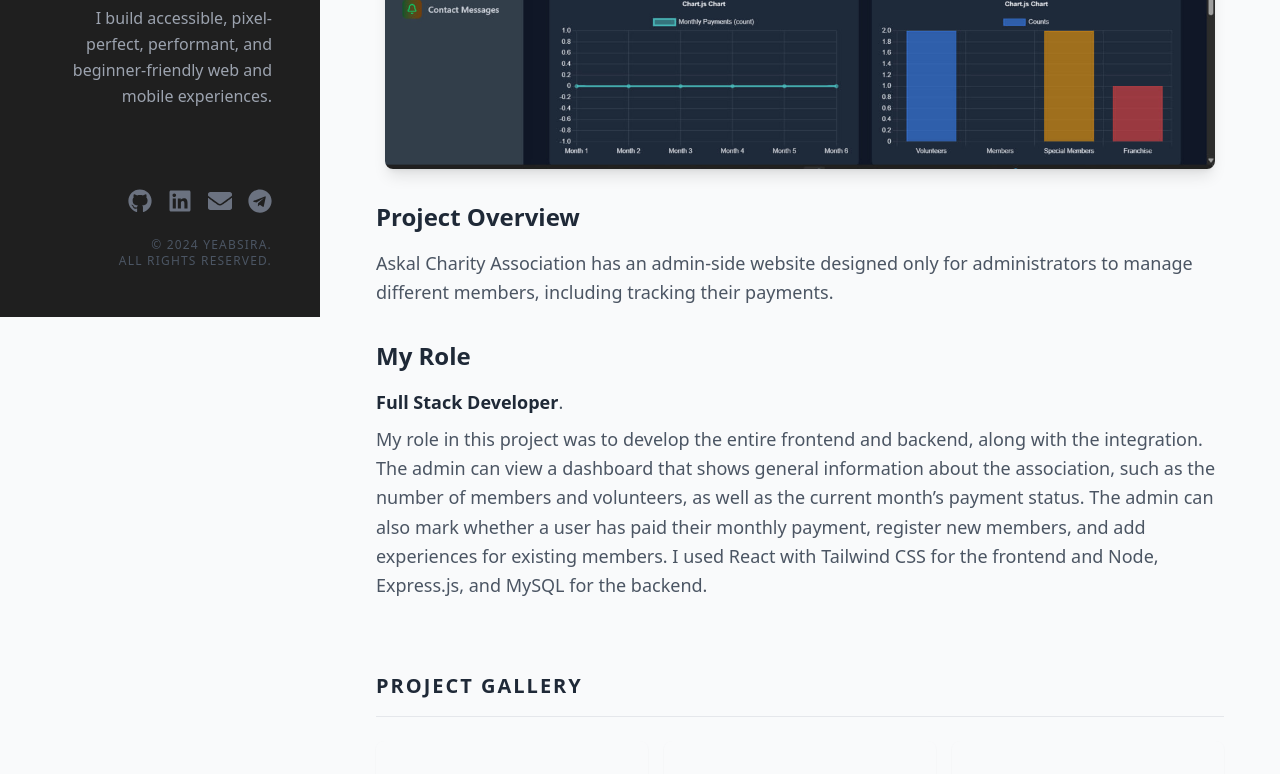
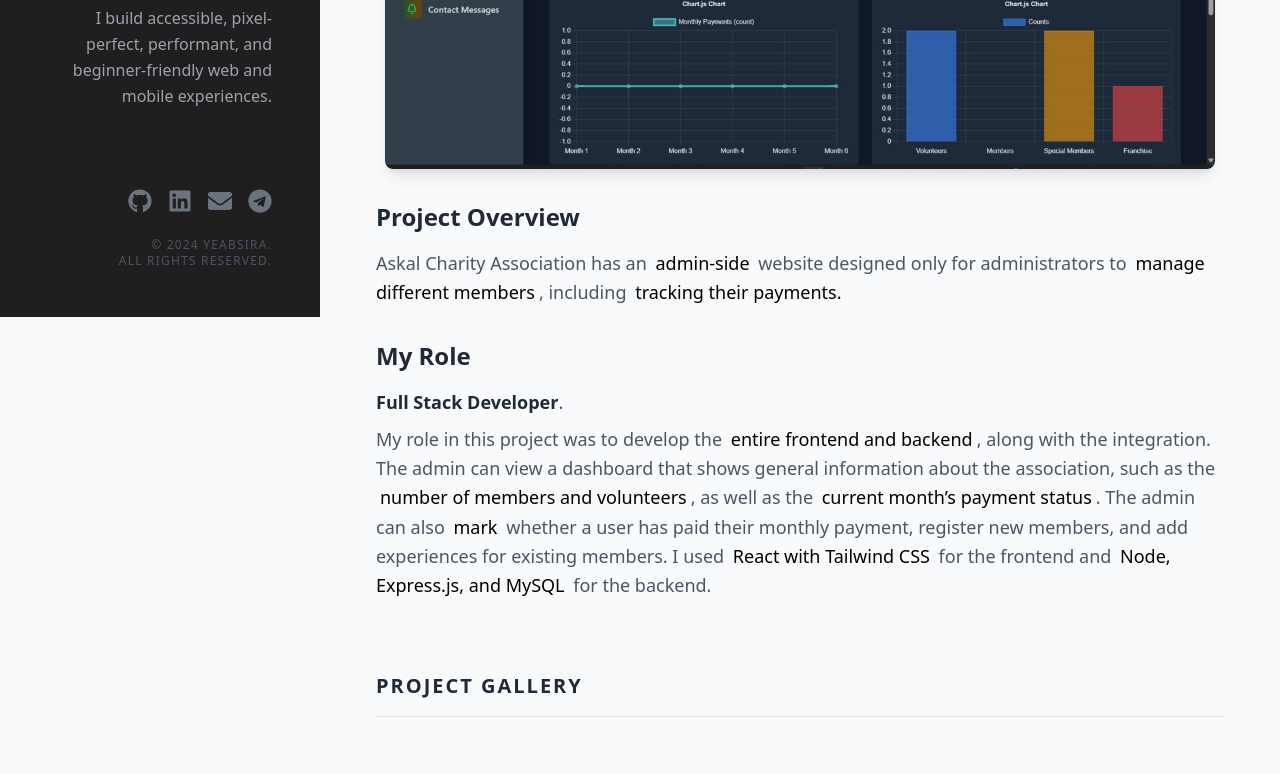
Before and after one commit to tsega7659/Portfolio, a React (Vite) app: page /project/askal-admin in a window 1280 px wide. Shown: the part 483-1257 px from the top of the page. Built offline with nearby package versions, Linux system fonts and the light colour scheme.

Commit message:
feat: Add emailjs integration for form submission and enhance project descriptions with highlighted text

```diff
--- a/package.json
+++ b/package.json
@@ -10,6 +10,7 @@
     "preview": "vite preview"
   },
   "dependencies": {
+    "@emailjs/browser": "^4.4.1",
     "@fortawesome/fontawesome-free": "^6.5.1",
     "framer-motion": "^12.0.3",
     "react": "^18.3.1",
--- a/src/components/MainContent.jsx
+++ b/src/components/MainContent.jsx
@@ -1,6 +1,7 @@
-import React, { useState } from 'react';
+import React, { useState, useRef } from 'react';
 import { motion } from 'framer-motion';
 import { Link } from 'react-router-dom';
+import emailjs from '@emailjs/browser';
 import { FaDownload, FaMapMarkerAlt, FaEnvelope, FaPhone, FaCode, FaMobileAlt, FaTools, FaHandsHelping, FaChalkboardTeacher, FaUserFriends } from 'react-icons/fa';
 import ProjectCard from './ProjectCard';
 import cv from "../assets/Yeabsira-Zelalem-Tilahun-Resume.pdf";
@@ -12,6 +13,8 @@ const MainContent = () => {
         email: "",
         message: "",
     });
+    const formRef = useRef();
+    const [status, setStatus] = useState({ type: '', message: '' });
 
     const handleInputChange = (e) => {
         const { name, value } = e.target;
@@ -20,10 +23,23 @@ const MainContent = () => {
 
     const handleSubmit = (e) => {
         e.preventDefault();
-        const to = "yeabsirazelalem791@gmail.com";
-        const subject = `New Message from ${formData.name}`;
-        const body = `${formData.message}\n\nFrom: ${formData.name} <${formData.email}>`;
-        window.location.href = `mailto:${to}?subject=${encodeURIComponent(subject)}&body=${encodeURIComponent(body)}`;
+        setStatus({ type: 'loading', message: 'Sending...' });
+
+        emailjs.sendForm(
+            'service_60ye6vo',
+            'template_l2bt46v',
+            formRef.current,
+            'CCRbcM7aePYR1UMgg'
+        )
+            .then((result) => {
+                console.log('Email successfully sent!', result.text);
+                setStatus({ type: 'success', message: 'Message sent successfully!' });
+                setFormData({ name: "", email: "", message: "" });
+                setTimeout(() => setStatus({ type: '', message: '' }), 5000);
+            }, (error) => {
+                console.log('Failed to send email:', error.text);
+                setStatus({ type: 'error', message: 'Failed to send message. Please try again.' });
+            });
     };
 
     const itemVariants = {
@@ -91,7 +107,7 @@ const MainContent = () => {
                         {
                             category: "Web Development",
                             icon: FaCode,
-                            skills: ["React.js", "Next.js", "Tailwind CSS", "Node.js", "Express.js", "MySQL", "HTML5", "CSS3"]
+                            skills: ["React.js", "Next.js", "Tailwind CSS","BootStrap", "Node.js", "Express.js", "MySQL", "HTML5", "CSS3", "JavaScript (ES6+)"]
                         },
                         {
                             category: "Mobile App Development",
@@ -199,7 +215,7 @@ const MainContent = () => {
                             </div>
                         </div>
                     </div>
-                    <form onSubmit={handleSubmit} className="space-y-4">
+                    <form ref={formRef} onSubmit={handleSubmit} className="space-y-4">
                         <div className="grid gap-4">
                             <input
                                 type="text"
@@ -233,8 +249,13 @@ const MainContent = () => {
                             type="submit"
                             className="w-full md:w-auto px-10 py-3 bg-gray-800 text-white font-bold uppercase tracking-widest hover:bg-gray-600 transition-colors"
                         >
-                            Send Message
+                            {status.type === 'loading' ? 'Sending...' : 'Send Message'}
                         </button>
+                        {status.message && (
+                            <p className={`text-sm ${status.type === 'success' ? 'text-green-600' : 'text-red-600'}`}>
+                                {status.message}
+                            </p>
+                        )}
                     </form>
                 </div>
             </motion.section>
--- a/src/components/ProjectDetails.jsx
+++ b/src/components/ProjectDetails.jsx
@@ -7,6 +7,17 @@ import { projects } from '../data/projects';
 const ProjectDetails = () => {
     const { id } = useParams();
     const project = projects.find(p => p.id === id);
+
+    const renderHighlightedText = (text) => {
+        if (!text) return null;
+        return text.split('**').map((part, index) =>
+            index % 2 === 1 ? (
+                <span key={index} className="font-md text-black  px-1 rounded">{part}</span>
+            ) : (
+                part
+            )
+        );
+    };
 
     // Scroll to top on mount
     useEffect(() => {
@@ -54,14 +65,14 @@ const ProjectDetails = () => {
 
                 <h2 className="text-2xl font-bold text-gray-800 mb-4">Project Overview</h2>
                 <p className="text-lg text-gray-600 leading-relaxed mb-8">
-                    {project.description}
+                    {renderHighlightedText(project.description)}
                 </p>
 
                 <h2 className="text-2xl font-bold text-gray-800 mb-4">My Role</h2>
                 <p className="text-lg text-gray-600 leading-relaxed mb-6">
                     <span className="font-bold text-gray-800">{project.role}</span>.
                     {project.roleDescription ? (
-                        <span className="block mt-2">{project.roleDescription}</span>
+                        <span className="block mt-2">{renderHighlightedText(project.roleDescription)}</span>
                     ) : (
                         <span>
                             Responsibilties included designing the user interface, implementing responsive layouts, and integrating backend APIs.
--- a/src/data/projects.js
+++ b/src/data/projects.js
@@ -34,9 +34,9 @@ export const projects = [
     {
         id: "askal-charity",
         title: "Askal Charity Website",
-        description: "A charity organization website built for users to view Askal’s goal, objective, and vision. The website also helps the organization increase its number of members and volunteers, since it has a registration form for four types of membership in the Askal Charity Association.",
+        description: "A charity organization website built for users to view Askal’s goal, objective, and vision. The website also helps the organization **increase its number of members and volunteers**, since it has a registration form for **four types of membership** in the Askal Charity Association.",
         role: "Full Stack Developer",
-        roleDescription: "My role in this project was to develop and build the About Us and Join Us pages. I worked on this project with a team, and I handled both the backend and frontend parts of the Join Us page, including the integration. I used React with Tailwind CSS for the frontend and Node.js with Express and MySQL for the backend.",
+        roleDescription: "My role in this project was to develop and build the **About Us** and **Join Us** pages. I worked on this project **with a team**, and **I handled both the backend and frontend parts of the Join Us page**, including the integration. I used **React** with **Tailwind CSS** for the frontend and **Node.js** with **Express and MySQL** for the backend.",
         image: askal,
         gallery: [askal1, askal2, askal3],
         link: "https://askalcharityassociation.org/",
@@ -46,9 +46,9 @@ export const projects = [
     {
         id: "askal-admin",
         title: "Askal Admin Dashboard",
-        description: "Askal Charity Association has an admin-side website designed only for administrators to manage different members, including tracking their payments.",
+        description: "Askal Charity Association has an **admin-side** website designed only for administrators to **manage different members**, including **tracking their payments.**",
         role: "Full Stack Developer",
-        roleDescription: "My role in this project was to develop the entire frontend and backend, along with the integration. The admin can view a dashboard that shows general information about the association, such as the number of members and volunteers, as well as the current month’s payment status. The admin can also mark whether a user has paid their monthly payment, register new members, and add experiences for existing members. I used React with Tailwind CSS for the frontend and Node, Express.js, and MySQL for the backend.",
+        roleDescription: "My role in this project was to develop the **entire frontend and backend**, along with the integration. The admin can view a dashboard that shows general information about the association, such as the **number of members and volunteers**, as well as the **current month’s payment status**. The admin can also **mark** whether a user has paid their monthly payment, register new members, and add experiences for existing members. I used **React with Tailwind CSS** for the frontend and **Node, Express.js, and MySQL** for the backend.",
         image: askaladmin,
         gallery: [askaladmin1, askaladmin2, askaladmin3],
         // link: "https://ritta-flowers.netlify.app/",
@@ -58,9 +58,9 @@ export const projects = [
     {
         id: "schoolnet-mobile",
         title: "SchoolNet Mobile App",
-        description: "SchoolNet is a mobile app that helps parents find different schools for their children based on their preferences.",
+        description: "SchoolNet is a mobile app that helps parents find **different schools** for their children based on their **preferences**.",
         role: "Mobile App Developer",
-        roleDescription: "My role in this project was as a mobile app developer. I built the entire application using Flutter and the BLoC state management pattern. The app fetches the user's location and displays schools based on that area. Families can also filter schools by fees, school type, and view detailed information about each school, including curriculum and infrastructure.",
+        roleDescription: "My role in this project was as a mobile app developer. I built the entire application using **Flutter and the BLoC state management** pattern. The app fetches the user's location and displays schools based on that area. Families can also filter schools by fees, school type, and view detailed information about each school, including curriculum and infrastructure.",
         image: school,
         gallery: [school, school2, school3, school4, school5],
         link: "https://drive.google.com/file/d/1ef0kfP_IH2bxnA_zfSfi1-96BxSKLWn4/view?usp=sharing",
@@ -70,9 +70,9 @@ export const projects = [
     {
         id: "yeneta-kids",
         title: "Yeneta Kids Mobile App",
-        description: "Yeneta is an app designed for kids to help them learn various subjects such as Math, General Science, English, and Amharic. It also teaches students about their culture, famous people, and different stories.",
+        description: "Yeneta is an app designed for **kids** to help them learn various subjects such as Math, General Science, English, and Amharic. It also teaches students about their culture, famous people, and different stories.",
         role: "Mobile App Developer",
-        roleDescription: "My role was to develop the entire mobile application. The app allows children to learn subjects, take quizzes, and earn rewards. They can also read stories and listen to kids’ songs. In addition, the app motivates students by presenting well-known Ethiopian figures along with their backgrounds. I used Flutter and the BLoC state management pattern.",
+        roleDescription: "**My role was to develop the entire mobile application**. The app allows children to learn subjects, take quizzes, and earn rewards. They can also read stories and listen to kids’ songs. In addition, the app motivates students by presenting well-known Ethiopian figures along with their backgrounds. I used **Flutter and the BLoC state management** pattern.",
         image: yeneta,
         gallery: [yeneta1, yeneta2, yeneta3, yeneta4, yeneta5, yeneta6],
         link: "https://drive.google.com/file/d/164C_D3TslrfmfXLPmuamLA1xwccl1DBG/view?usp=sharing",
@@ -84,7 +84,7 @@ export const projects = [
         title: "Tsimona Books",
         description: "Tsimona Books is a website that helps users access different types of books.",
         role: "Frontend Developer",
-        roleDescription: "My role was to develop the frontend. I built it using React and Tailwind CSS, and I used Google’s API to fetch the books. Users can filter books by genre and search for books by their title or the author’s name.",
+        roleDescription: "**My role was to develop the frontend**. I built it using **React and Tailwind CSS**, and I used **Google’s API** to fetch the books. Users can filter books by genre and search for books by their title or the author’s name.",
         image: tsimona,
         gallery: [tsimona, tsimona1, tsimona3],
         link: "https://tsimonabooks.netlify.app/",
@@ -96,7 +96,7 @@ export const projects = [
         title: "Planning Management System",
         description: "A comprehensive system for managing planning and reporting process. ",
         role: "Frontend Developer",
-        roleDescription: "Contributed to the frontend application in Next.js. I worked on implementing core business logic for the planning modules and created dynamic reports for data visualization.",
+        roleDescription: "Contributed to the **frontend application in Next.js**. I worked on implementing core business logic for the **planning modules and created dynamic reports** for data visualization.",
         image: planning,
         gallery: [planning, planning, planning],
         link: "#",
```
Also changed, not shown: 1 other file (tests, documents, lock files or other folders).
